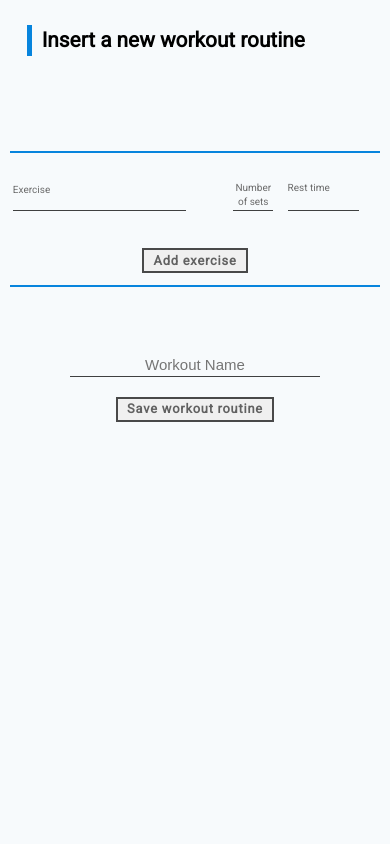
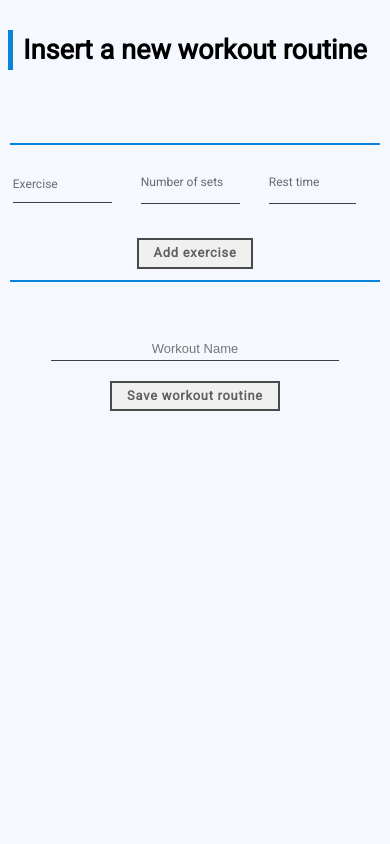
Before and after one commit to JohnEcn/workoutAPP, a PHP site: template src/View/routineInsert/workoutInsert.php in a window 390 px wide. Run offline with PHP 8.4, Linux system fonts and the light colour scheme; the template is opened without the code that fills it, so the values that code supplies are empty.

Commit message:
Added media queries  and js to make userPanel page responsive.

```diff
--- a/src/Controller/userPanel/leftSectionController.js
+++ b/src/Controller/userPanel/leftSectionController.js
@@ -5,6 +5,7 @@ function displayContent(statusCode,responseBody)
     leftContainer.innerHTML = responseBody;
     sessionStorage.removeItem("tempWorkout");
     displayExerciseList();
+    changeActivePage("left");
 }
 function doneLoading()
 {
--- a/src/View/routineInsert/css/autoComplete.css
+++ b/src/View/routineInsert/css/autoComplete.css
@@ -11,6 +11,8 @@
   background-color: rgb(211, 211, 211);
   z-index: 99;
   box-sizing: border-box;
+  box-shadow: 5px 5px 6px -1px rgba(0, 0, 0, 0.26);
+  overflow-y: scroll;
 }
 .suggestionDiv {
   border-bottom: 1px solid #0d86dd7c;
@@ -24,12 +26,12 @@
   border-left: 5px solid #0784dd;
   cursor: pointer;
 }
-@media screen and (max-width: 500px) {
+@media screen and (max-width: 1100px) {
   .suggestionDiv {
-    border-bottom: 1px solid #0d86dd7c;
-    background-color: #ffffff;
-    height: 25px;
-    font-size: 16px;
-    text-align: left;
+    height: 30px;
+    font-size: 14px;
+  }
+  #autocompleteContainer {
+    width: 200%;
   }
 }
--- a/src/View/routineInsert/css/button.css
+++ b/src/View/routineInsert/css/button.css
@@ -50,8 +50,8 @@
   letter-spacing: 0.05rem;
   background-color: #f0f0f0;
 }
-@media screen and (max-width: 500px) {
+@media screen and (max-width: 1100px) {
   .btn {
-    padding: 0.3em 0.9em;
+    padding: 0.5em 1.3em;
   }
 }
--- a/src/View/routineInsert/css/inputFields.css
+++ b/src/View/routineInsert/css/inputFields.css
@@ -35,9 +35,9 @@
   font-size: 12px;
   color: #00000077;
 }
-@media screen and (max-width: 500px) {
+@media screen and (max-width: 1100px) {
   .input-container label {
-    font-size: 10px;
+    font-size: 14px;
   }
   .input-container input {
     font-size: 15px;
@@ -49,3 +49,11 @@
     color: #00000077;
   }
 }
+@media screen and (max-width: 430px) {
+  .input-container label {
+    font-size: 12px;
+  }
+  .input-container input {
+    font-size: 13px;
+  }
+}
--- a/src/View/routineInsert/css/mainPage.css
+++ b/src/View/routineInsert/css/mainPage.css
@@ -33,6 +33,7 @@ body {
   border-collapse: collapse;
   overflow-y: scroll;
   overflow-x: hidden;
+  padding-bottom: 12px;
 }
 
 #exercTable > tr:nth-child(odd) {
@@ -132,35 +133,13 @@ body {
 .deleteImg {
   width: 17px;
 }
-@media screen and (max-width: 500px) {
-  #exNameTD {
-    width: 50%;
-  }
-  #setsNumTD {
-    width: 12%;
-  }
-  #secRestTD {
-    width: 21%;
+
+@media screen and (max-width: 1100px) {
+  #saveWorkoutDiv {
+    width: 97%;
   }
   #exercTable {
-    width: 100%;
-    font-size: 1em;
-  }
-  .exercRow {
-    border-top: 4px solid;
-    border-bottom: 4px solid;
-    border-color: rgb(255, 255, 255);
+    width: 96%;
+    font-size: 0.97em;
   }
 }
-/* Routine edit page */
-.markedDel {
-  opacity: 0.35;
-  border-left: 4px solid red !important;
-}
-.markedDel > div {
-  background-color: red;
-}
-.newExerc {
-  border-left: 4px solid rgb(166, 255, 0) !important;
-  background-color: rgb(234, 255, 195)!important;
-}
--- a/src/View/routineInsert/css/workoutInsertStructure.css
+++ b/src/View/routineInsert/css/workoutInsertStructure.css
@@ -77,46 +77,17 @@ body {
   align-items: center;
   overflow-x: hidden;
 }
-@media screen and (max-width: 500px) {
-  #exerciseInsertContainer {
-    background-color: #f7fafc;
-  }
+@media screen and (max-width: 1100px) {
   #itopSection {
-    flex: 2 2 6%;
-    width: 94%;
-    overflow: hidden;
-    font-size: 1.3em;
-    padding-top: 25px;
-    padding-bottom: 35px;
-    padding-left: 30px;
-  }
-  #icenterSection {
-    flex: 5 5 29%;
-    width: 95%;
-    display: flex;
-    flex-direction: column;
-    justify-content: center;
-    align-items: center;
-  }
-
-  #routineContainerTitle {
-    margin: 0;
-    padding-left: 10px;
-    border-left: 5px solid #0784dd;
-
-    display: flex;
-    flex-direction: column;
-    justify-content: center;
-    align-items: flex-start;
-  }
-
-  #ibottomSection {
-    flex: 3 3 65%;
-    width: 100%;
-
-    display: flex;
-    flex-direction: column;
-    justify-content: flex-start;
-    align-items: center;
+    font-size: 1.9em;
+    padding-top: 35px;
+    padding-left: 20px;
   }
 }
+@media screen and (max-width: 430px) {
+  #itopSection {
+    font-size: 1.7em;
+    padding-top: 30px;
+    padding-left: 16px;
+  }
+}
--- a/src/View/routineInsert/workoutInsert.php
+++ b/src/View/routineInsert/workoutInsert.php
@@ -29,13 +29,13 @@
                     </td>
                     <td id='setsNumTD'>
                         <div class="input-container">
-                            <input autocomplete="off" class = "exercInput" required="" id="setsNum" type="text" >
+                            <input autocomplete="off" class = "exercInput" required="" id="setsNum" type="number" >
                             <label>Number of sets</label>
                         </div>
                     </td>
                     <td id='secRestTD' colspan="5">
                         <div class="input-container">
-                            <input  autocomplete="off" class = "exercInput " required="" id="secondsRest" type="text" >
+                            <input  autocomplete="off" class = "exercInput " required="" id="secondsRest" type="number" >
                             <label>Rest time</label>
                         </div>
                     </td>
--- a/src/View/topBar/css/topBar.css
+++ b/src/View/topBar/css/topBar.css
@@ -65,7 +65,7 @@
   flex: 4 4 0;
 }
 
-@media screen and (max-width: 500px) {
+@media screen and (max-width: 800px) {
   #leftTopBar {
     display: none;
   }
--- a/userPanel.php
+++ b/userPanel.php
@@ -58,6 +58,7 @@
     <script src="src/Controller/routineEdit/saveChanges.js"></script>
     <script src="src/Controller/loadingIndicator/loadingAnimate.js"></script>
     <script src="src/Controller/statusIndicator/statusIndicator.js"></script>
+    <script src="src/View/userPanel/responsivePages.js"></script>
     <!-- <script src="./exerciseAutocomplete/requestAutocomplete.js"></script>
     <script src="sendWorkout.js"></script>
     <script src="workoutManage.js"></script>
```
Also changed, not shown: src/View/userPanel/css/routinePreview.css (+13 -7 lines), src/View/userPanel/css/structure.css (+38 -49 lines), src/View/userPanel/responsivePages.js (added, +17 -0 lines).
